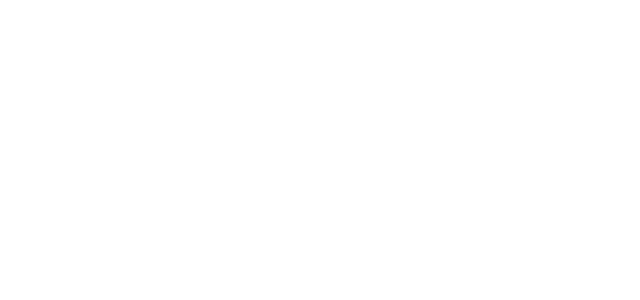
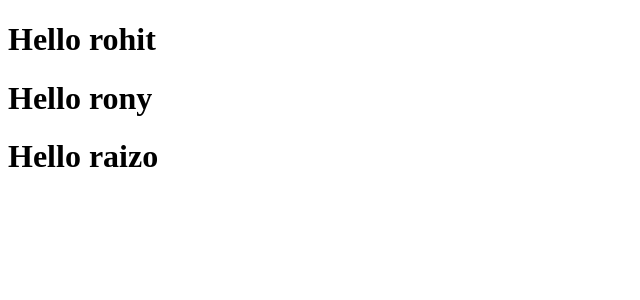
Before and after one commit to raizocoder/React_Concepts, a React app: page / in a window 1280 px wide. Shown: the top 300 px of the page, without its empty margins (0-640 px from the left). Built offline with nearby package versions, Linux system fonts and the light colour scheme; the HTML template or start-up script is replaced by a standard one.

Commit message:
props project

```diff
--- /dev/null
+++ b/src/4Props/Project.jsx
@@ -0,0 +1,39 @@
+const Project = ({ name }) => {
+  return (
+    <>
+      <h1>Hello {name}</h1>
+    </>
+  );
+};
+
+export default Project;
+
+// 🔁 Parent vs Child — Props (Side-by-Side)
+
+// | #  | **Parent Component (Sending Data)**             | **Child Component (Receiving Data)** |
+// | -- | ----------------------------------------------- | ------------------------------------ |
+// | 1  | `<Child name="Alice" />`                        | `props.name`                         |
+// | 2  | `<Child age={25} />`                            | `{ age }` (destructuring)            |
+// | 3  | `<Child isAdmin={true} />`                      | `{ isAdmin && <p>Admin</p> }`        |
+// | 4  | `<Child skills={["JS","React"]} />`             | `{ skills.map(...) }`                |
+// | 5  | `<Child user={{ name:"Bob" }} />`               | `{ user.name }`                      |
+// | 6  | `<Child onClick={handleClick} />`               | `onClick()`                          |
+// | 7  | `<Child><h1>Hello</h1></Child>`                 | `{ props.children }`                 |
+// | 8  | `<Child role={condition ? "Admin" : "User"} />` | `{ role }`                           |
+// | 9  | `<Child title="Hello" />`                       | `{ title = "Default" }`              |
+// | 10 | `<Child {...data} />`                           | `{ ...rest }`                        |
+
+// 🔁 Parent vs Child — Props with Data Types
+
+// | Data Type | Parent Example                  | Child Example         | Usage                         |
+// | --------- | ------------------------------- | --------------------- | ----------------------------- |
+// | String    | `name="Alice"`                  | `{name}`              | Labels, text, names           |
+// | Number    | `age={25}`                      | `{age}`               | Counters, numeric info        |
+// | Boolean   | `isAdmin={true}`                | `{isAdmin && ...}`    | Conditional rendering         |
+// | Array     | `skills={["JS"]}`               | `{skills.map(...)}`   | Lists of items                |
+// | Object    | `user={{ name:"Bob" }}`         | `{user.name}`         | Structured data               |
+// | Function  | `onClick={handleClick}`         | `onClick()`           | Event handling                |
+// | JSX       | `<Child><h1>Hello</h1></Child>` | `{children}`          | Nested content                |
+// | Dynamic   | `role={isAdmin?"Admin":"User"}` | `{role}`              | Computed / conditional values |
+// | Default   | `title="Hello"`                 | `{title = "Default"}` | Fallback values               |
+// | Spread    | `{...data}`                     | `{...rest}`           | Bulk props                    |
--- a/src/App.jsx
+++ b/src/App.jsx
@@ -1,9 +1,11 @@
-import Counter from "./5UseState/Counter";
 import UseRef from "./8useRef/UseRef";
+import Project from "./4Props/Project";
 const App = () => {
   return (
     <>
-
+      <Project name="rohit" />
+      <Project name="rony" />
+      <Project name="raizo" />
     </>
   );
 };
```
Also changed, not shown: src/4Props/Props.jsx (+2 -9 lines).
